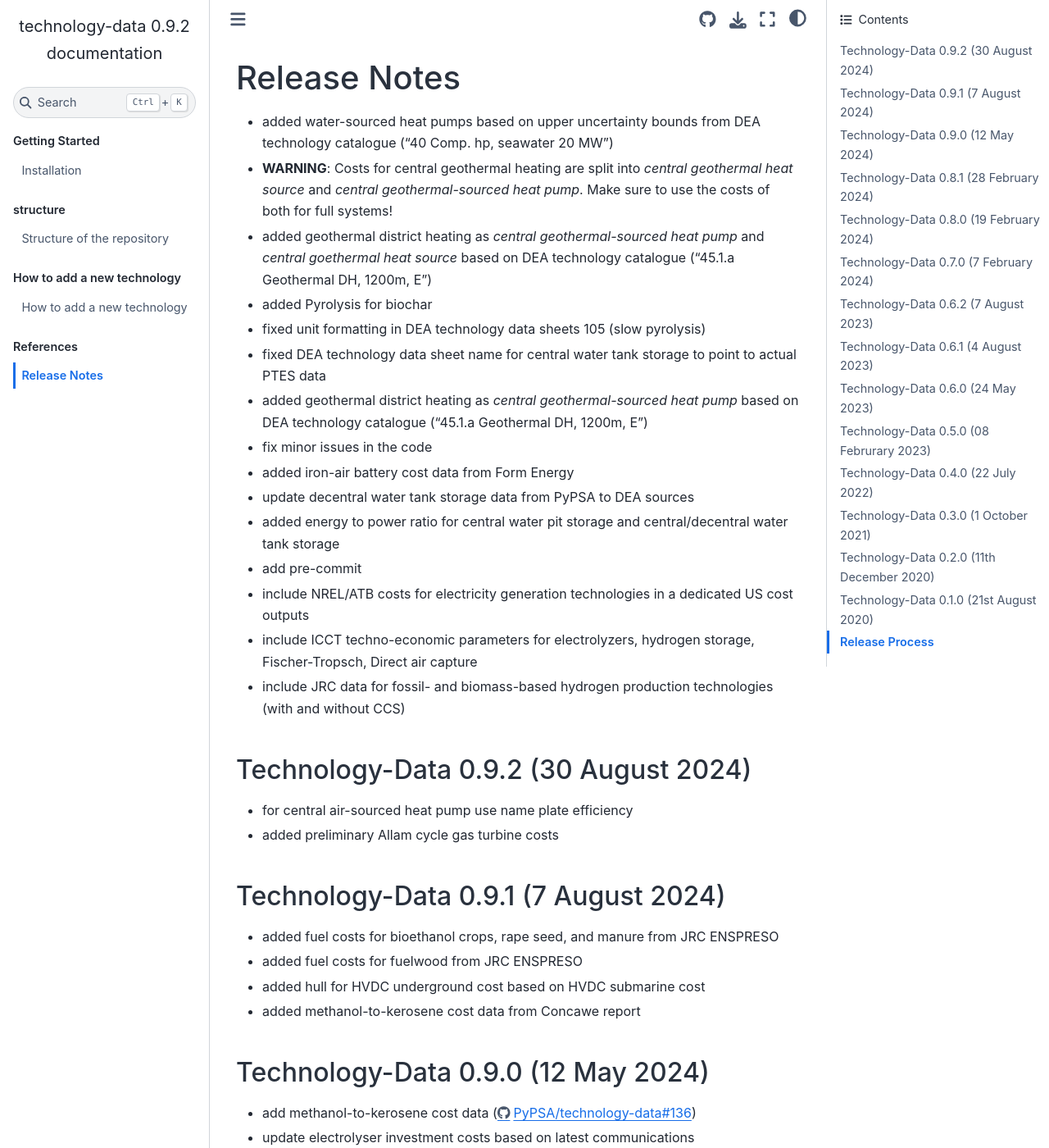
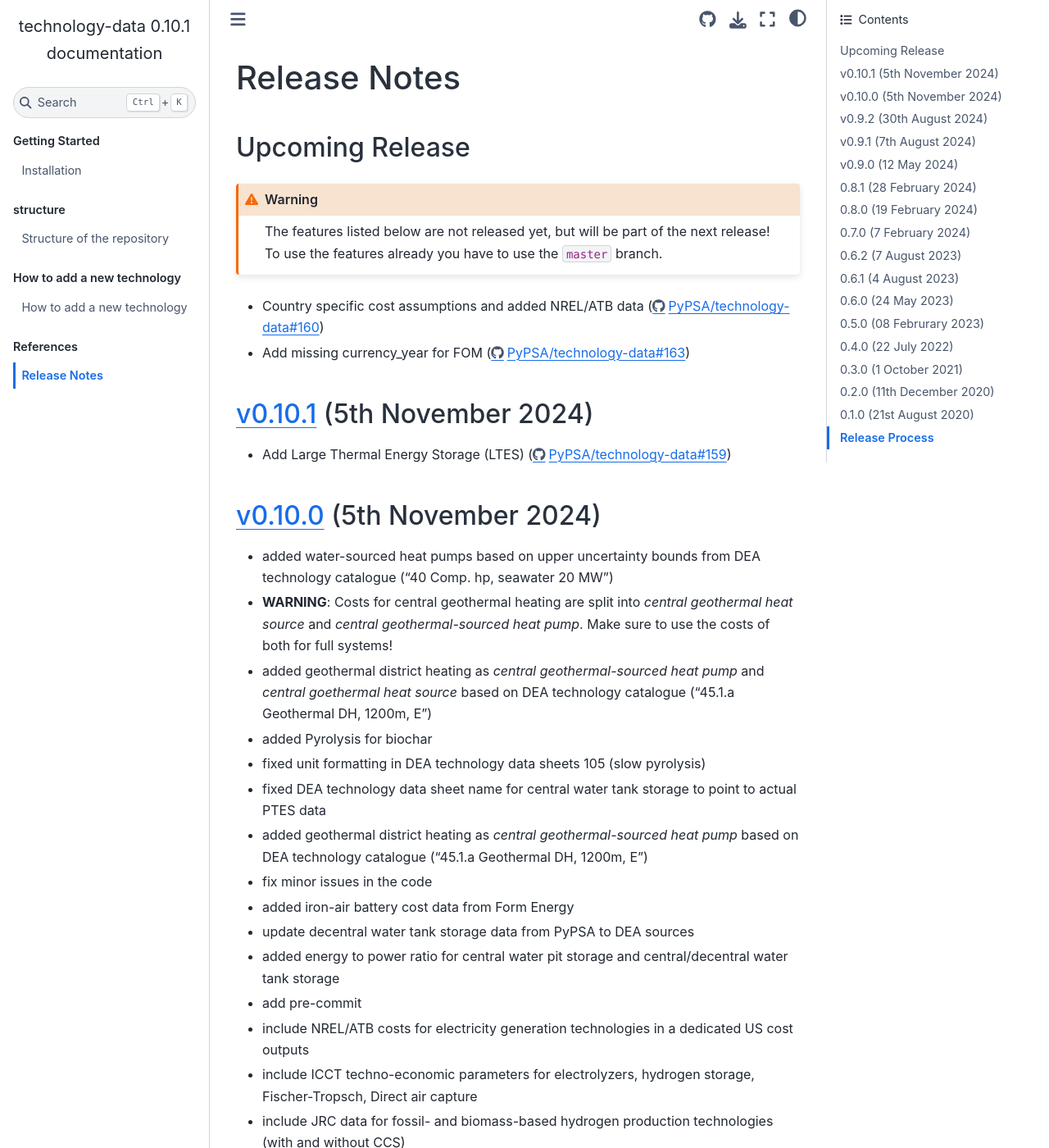
Before and after one commit to PyPSA/technology-data, a Sphinx documentation site: the page built from docs/release_notes.rst, in a window 1280 px wide and 1400 px high. Shown: the whole window at 82% size. Built offline with Sphinx 7.4.7 and the Sphinx Book theme 1.1.4, drawn with Linux system fonts in a browser that asks for light colours; some of the changed text lies outside the part shown.

Commit message:
docs: clean up copyright and release notes (#169)
* docs: clean up copyright and release notes

* fix

* add contribution graph

```diff
--- a/docs/conf.py
+++ b/docs/conf.py
@@ -69,25 +69,24 @@ master_doc = "index"
 # -- Project information -----------------------------------------------------
 
 project = "technology-data"
-copyright = "2020-2024, Marta Victoria (Aarhus University), Kun Zhu (Aarhus University), Elisabeth Zeyen (TUB, KIT), Tom Brown (TUB, KIT)"
-author = "2020-2024 Marta Victoria (Aarhus University), Kun Zhu (Aarhus University), Elisabeth Zeyen (TUB, KIT), Tom Brown (TUB, KIT)"
-
+copyright = "2019-%Y"
+author = "contributors to technology-data"
 
 # The version info for the project you're documenting, acts as replacement for
 # |version| and |release|, also used in various other places throughout the
 # built documents.
 #
 # The short X.Y version.
-version = "0.9"
+version = "0.10"
 # The full version, including alpha/beta/rc tags.
-release = "0.9.2"
+release = "0.10.1"
 
 # The language for content autogenerated by Sphinx. Refer to documentation
 # for a list of supported languages.
 #
 # This is also used if you do content translation via gettext catalogs.
 # Usually you set "language" from the command line for these cases.
-language = None
+language = "en"
 
 # There are two options for replacing |today|: either, you set today to some
 # non-false value, then it is used:
--- a/docs/release_notes.rst
+++ b/docs/release_notes.rst
@@ -8,8 +8,25 @@
 Release Notes
 ##########################################
 
-.. Upcoming Release
-.. ================
+Upcoming Release
+================
+
+.. warning::
+
+  The features listed below are not released yet, but will be part of the next release!
+  To use the features already you have to use the ``master`` branch.
+
+* Country specific cost assumptions and added NREL/ATB data (https://github.com/PyPSA/technology-data/pull/160)
+
+* Add missing currency_year for FOM (https://github.com/PyPSA/technology-data/pull/163)
+
+`v0.10.1 <https://github.com/PyPSA/technology-data/releases/tag/v0.10.1>`__ (5th November 2024)
+=======================================================================================
+
+* Add Large Thermal Energy Storage (LTES) (https://github.com/PyPSA/technology-data/pull/159)
+
+`v0.10.0 <https://github.com/PyPSA/technology-data/releases/tag/v0.10.0>`__ (5th November 2024)
+=======================================================================================
 
 * added water-sourced heat pumps based on upper uncertainty bounds from DEA technology catalogue ("40 Comp. hp, seawater 20 MW")
 
@@ -42,15 +59,15 @@ Release Notes
 * include JRC data for fossil- and biomass-based hydrogen production technologies (with and without CCS)
 
 
-Technology-Data 0.9.2 (30 August 2024)
-======================================
+`v0.9.2 <https://github.com/PyPSA/technology-data/releases/tag/v0.9.2>`__ (30th August 2024)
+=======================================================================================
 
 * for central air-sourced heat pump use name plate efficiency
 
 * added preliminary Allam cycle gas turbine costs
 
-Technology-Data 0.9.1 (7 August 2024)
-=====================================
+`v0.9.1 <https://github.com/PyPSA/technology-data/releases/tag/v0.9.1>`__ (7th August 2024)
+=======================================================================================
 
 * added fuel costs for bioethanol crops, rape seed, and manure from JRC ENSPRESO
 
@@ -60,8 +77,8 @@ Technology-Data 0.9.1 (7 August 2024)
 
 * added methanol-to-kerosene cost data from Concawe report
 
-Technology-Data 0.9.0 (12 May 2024)
-===================================
+`v0.9.0 <https://github.com/PyPSA/technology-data/releases/tag/v0.9.0>`__ (12 May 2024)
+=======================================================================================
 * add methanol-to-kerosene cost data (https://github.com/PyPSA/technology-data/pull/136)
 
 * update electrolyser investment costs based on latest communications (https://github.com/PyPSA/technology-data/pull/129)
@@ -76,12 +93,12 @@ Technology-Data 0.9.0 (12 May 2024)
 
 * compatibility with newer pandas versions (https://github.com/PyPSA/technology-data/pull/126)
 
-Technology-Data 0.8.1 (28 February 2024)
+0.8.1 (28 February 2024)
 ========================================
 
 * adjust currency year in some DEA input data
 
-Technology-Data 0.8.0 (19 February 2024)
+0.8.0 (19 February 2024)
 =======================================
 
 * Update currency year from 2015 to 2020. Add a currency year for each data
@@ -89,7 +106,7 @@ Technology-Data 0.8.0 (19 February 2024)
   and rate of change)
   <https://ec.europa.eu/eurostat/api/dissemination/sdmx/2.1/dataflow/ESTAT/prc_hicp_aind/1.0?references=descendants&detail=referencepartial&format=sdmx_2.1_generic&compressed=true>`_.
 
-Technology-Data 0.7.0 (7 February 2024)
+0.7.0 (7 February 2024)
 =======================================
 
 * Updated to latest release of DEA renewable fuels (released January 2024). With the following changes
@@ -124,7 +141,7 @@ Technology-Data 0.7.0 (7 February 2024)
 
 * Updated hydrogen pipeline costs based on most recent `EHB report <https://ehb.eu/files/downloads/EHB-2023-20-Nov-FINAL-design.pdf>`_.
 
-Technology-Data 0.6.2 (7 August 2023)
+0.6.2 (7 August 2023)
 =====================================
 
 * Use DEA electrolysis and fuel cell assumptions by default.
@@ -133,7 +150,7 @@ Technology-Data 0.6.2 (7 August 2023)
 
 * Use HVDC submarine cable cost from Härtel et al. (2017).
 
-Technology-Data 0.6.1 (4 August 2023)
+0.6.1 (4 August 2023)
 ===========================================
 
 * New technologies
@@ -143,7 +160,7 @@ Technology-Data 0.6.1 (4 August 2023)
   - shipping fuel methanol (cost assumptions, emission intensity)
   - iron ore DRI-ready (cost assumptions)
 
-Technology-Data 0.6.0 (24 May 2023)
+0.6.0 (24 May 2023)
 ===========================================
 
 * General:
@@ -184,7 +201,7 @@ pelletizing cost for pellets from solid biomass residues)
 * Bug fixes
   - Fixed a bug that ommited 'further description' from manually added data
 
-Technology-Data 0.5.0 (08 Februrary 2023)
+0.5.0 (08 Februrary 2023)
 ===========================================
 
 * Updated technologies
@@ -203,7 +220,7 @@ Technology-Data 0.5.0 (08 Februrary 2023)
   - Renamed "hydrogen storage tank incl. compressor" to "hydrogen storage tank type 1 including compressor" for more clarity on the technology and consistency
   - Removed "hydrogen storage tank" technology assumption from old PyPSA assumptions which is superceeded by the "hydrogen storage tank type 1" assumptions
 
-Technology-Data 0.4.0 (22 July 2022)
+0.4.0 (22 July 2022)
 ===========================================
 
 * **WARNING**: For some technologies the units used were changed. Check for correct usage in automatic workflows.
@@ -260,7 +277,7 @@ Technology-Data 0.4.0 (22 July 2022)
   - HVDC inverter pair:
     + Add correct source attribution
 
-Technology-Data 0.3.0 (1 October 2021)
+0.3.0 (1 October 2021)
 ===========================================
 
 This release includes several new technologies (see list below), the possibility
@@ -304,7 +321,7 @@ Features in more detail:
 * adjust battery inverter lifetime to DEA footnote
 * unit consistency, typos
 
-Technology-Data 0.2.0 (11th December 2020)
+0.2.0 (11th December 2020)
 ===========================================
 
 This release allows to include uncertainty bounds from the Danish Energy Agency (DEA), fixes inconsistencies with the handling of combined heat and power plants, and includes the latest data from the DEA on carbon capture technologies.
@@ -318,7 +335,7 @@ Features in more detail:
 * The updated assumptions from the DEA for carbon capture technologies have been incorporated, including direct air capture and post-combustion capture on CHPs, cement kilns and other industrial facilities. These are then used in PyPSA-Eur-Sec Version 0.4.0.
 
 
-Technology-Data 0.1.0 (21st August 2020)
+0.1.0 (21st August 2020)
 ========================================
 
 This is the first release to coincide with the release of `PyPSA-Eur-Sec <https://github.com/PyPSA/pypsa-eur-sec>`_ Version 0.2.0.
```
Also changed, not shown: README.md (+1 -2 lines).
